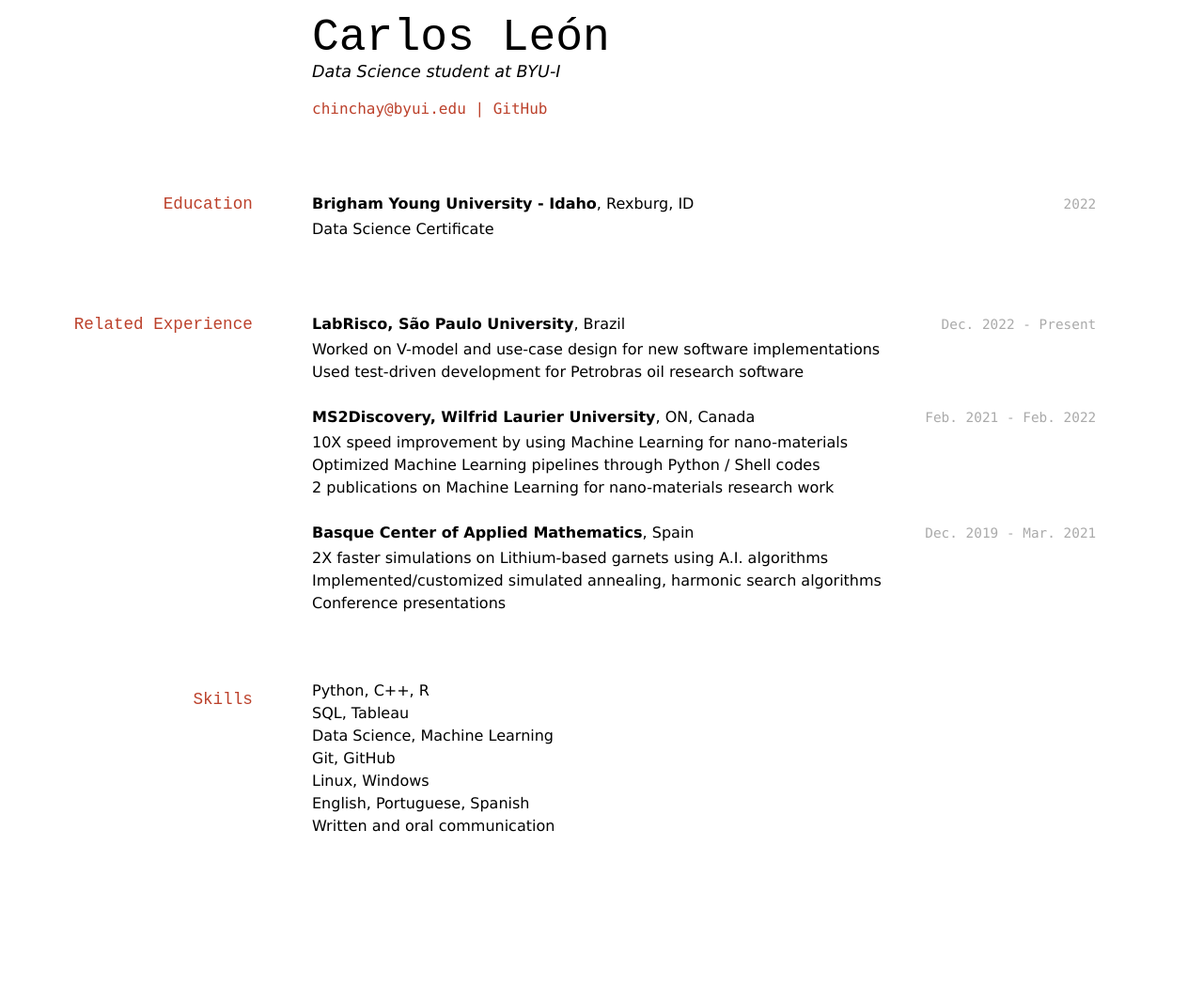
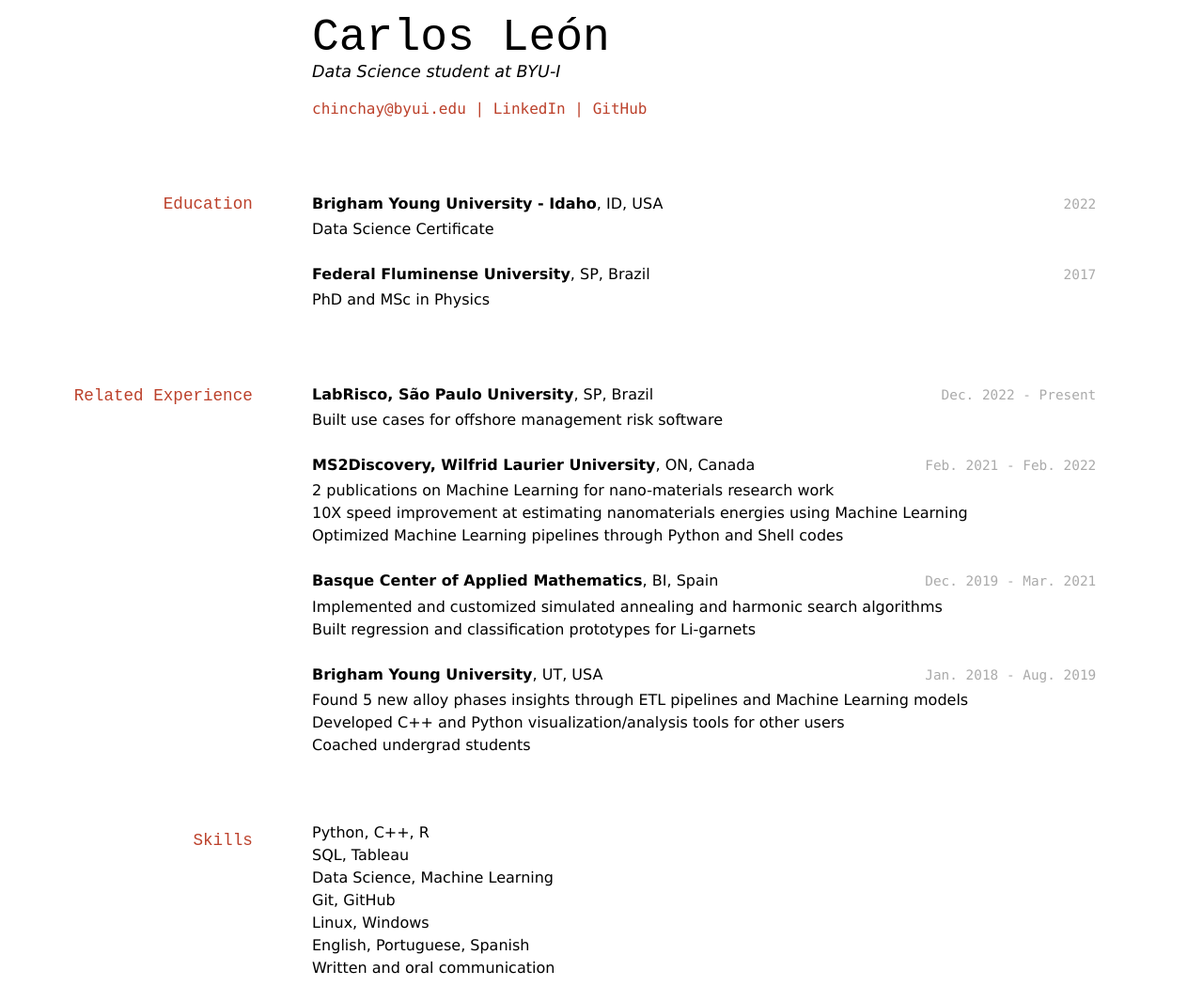
Before and after one commit to chinchay/Leon-resume, a Jekyll site: the page built from docs/index.md, in a window 1280 px wide. Shown: the whole page at 94% size. Built offline with Jekyll 4.4.1, drawn with Linux system fonts in a browser that asks for light colours; before the commit the page ends 915 px from its top, so only the background shows below that.

Commit message:
doc: Update resume content

```diff
--- a/docs/index.md
+++ b/docs/index.md
@@ -6,10 +6,10 @@
 Data Science student at BYU-I
 
 <div id="webaddress">
-<a href="chinchay@byui.edu">chinchay@byui.edu</a>
-<!-- | <a href="https://byuidatascience.github.io/development.html">Data Science Program</a> -->
-<!-- | <a href="https://www.linkedin.com/groups/13537407/">LinkedIn</a> -->
-| <a href="https://github.com/chinchay">GitHub</a>
+    <a href="mailto:chinchay@byui.edu">chinchay@byui.edu</a>
+    <!-- | <a href="https://byuidatascience.github.io/development.html">Data Science Program</a> -->
+    | <a href="https://linkedin.com/in/chinchay">LinkedIn</a>
+    | <a href="https://github.com/chinchay">GitHub</a>
 </div>
 
 <!-- https://www.monique.tech/the-art-of-markdown -->
@@ -17,9 +17,15 @@
 ## Education
 
 `2022`
-__Brigham Young University - Idaho__, Rexburg, ID
+__Brigham Young University - Idaho__, ID, USA
 
 - Data Science Certificate
+
+`2017`
+__Federal Fluminense University__, SP, Brazil
+
+- PhD and MSc in Physics
+
 
 <!-- - Full academic scholarship with 4.0 GPA
 
@@ -42,28 +48,31 @@
 
 
 `Dec. 2022 - Present`
-__LabRisco, São Paulo University__, Brazil
+__LabRisco, São Paulo University__, SP, Brazil
 
-- Worked on V-model and use-case design for new software implementations
-- Used test-driven development for Petrobras oil research software
+- Built use cases for offshore management risk software
 
 
 `Feb. 2021 - Feb. 2022`
 __MS2Discovery, Wilfrid Laurier University__, ON, Canada
 
-- 10X speed improvement by using Machine Learning for nano-materials
-- Optimized Machine Learning pipelines through Python / Shell codes
 - 2 publications on Machine Learning for nano-materials research work
+- 10X speed improvement at estimating nanomaterials energies using Machine Learning
+- Optimized Machine Learning pipelines through Python and Shell codes
 
 
 `Dec. 2019 - Mar. 2021`
-__Basque Center of Applied Mathematics__, Spain
+__Basque Center of Applied Mathematics__, BI, Spain
 
-- 2X faster simulations on Lithium-based garnets using A.I. algorithms
-- Implemented/customized simulated annealing, harmonic search algorithms
-- Conference presentations
+- Implemented and customized simulated annealing and harmonic search algorithms
+- Built regression and classification prototypes for Li-garnets
 
+`Jan. 2018 - Aug. 2019`
+__Brigham Young University__, UT, USA
 
+- Found 5 new alloy phases insights through ETL pipelines and Machine Learning models
+- Developed C++ and Python visualization/analysis tools for other users
+- Coached undergrad students
 
 
 <!-- ### Data Science Lead
```
